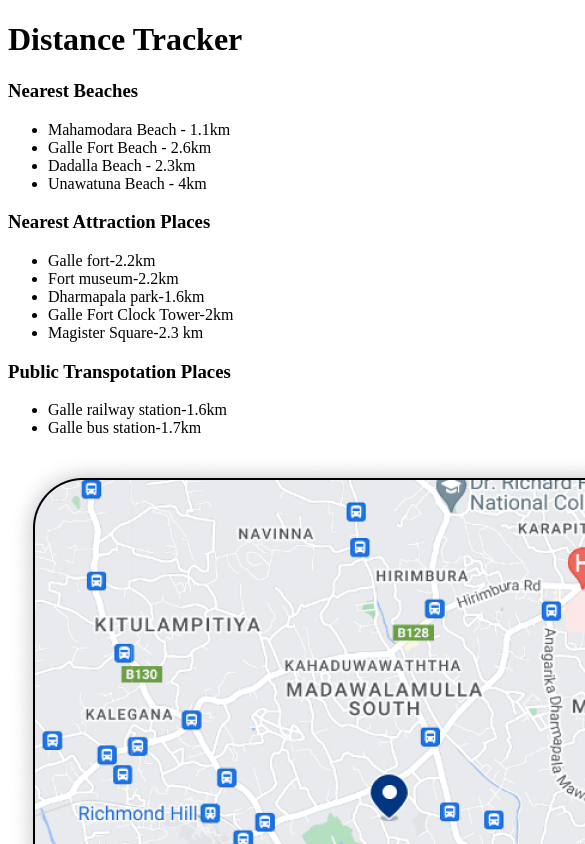
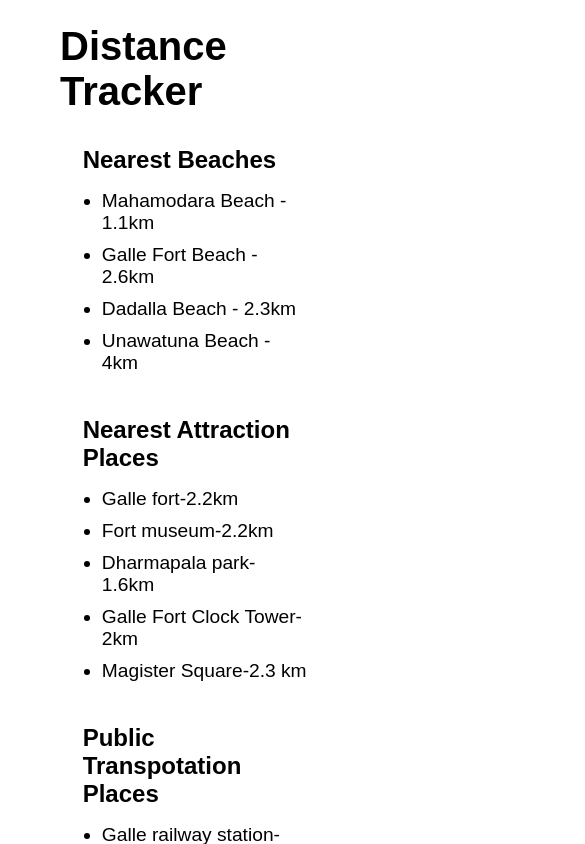
Before and after one commit to WWKMihiranga/Kings-Villa-Project, a React (Create React App) app in the folder kings-villa-project/: page / in a window 390 px wide. Shown: the top 844 px of the page, 585 px wide, since content can reach past the window. Built offline with nearby package versions, Linux system fonts and the light colour scheme.

Commit message:
Designed the style of distance section

```diff
--- a/kings-villa-project/src/Components/Map/map.css
+++ b/kings-villa-project/src/Components/Map/map.css
@@ -0,0 +1,111 @@
+* {
+    margin: 0;
+}
+
+body {
+    margin: auto;
+    font-family: 'Laila', sans-serif;
+}
+
+.map_section_header {
+    /* background-color: black;
+    color: white; */
+    height: 130px;
+}
+
+.map_section_header > h1 {
+    font-size: 2.5em;
+    display: flex;
+    position: absolute;
+    margin: 0.6em 1.5em;
+}
+
+.container {
+    width: 90%;
+    max-width: 1300px;
+    margin: 0 auto;
+    display: flex;
+    gap: 10em;
+    /* justify-content: space-between; */
+    /* border: 5px solid lime; */
+}
+
+.col {
+    margin: 0 1em;
+    display: inline-block;
+    /* border: 3px solid; */
+}
+
+.col > div {
+    /* width: 70%; */
+    margin: auto;
+    /* border: 3px solid palevioletred; */
+}
+
+.list_item {
+    width: 40%;
+    display: block;
+}
+
+.item_set {
+    padding: 1em;
+}
+
+.item_set > h3 {
+    font-size: 24px;
+    margin-bottom: 16px;
+}
+
+.item_set > ul {
+    font-size: 1.2em;
+    padding: 0 0 0 3.5em;
+
+}
+
+.item_set > ul > li {
+    margin-bottom: 10px;
+}
+
+/* .img_div {
+    display: flex;
+    border: 3px solid gold;
+} */
+
+img {
+    max-width: 800px;
+    width: 100%;
+}
+
+@media screen and (max-width: 1200px) {
+    .container {
+        display: block;
+    }
+
+    .col {
+        width: 80%;
+        margin-inline: auto;
+        align-items: center;
+    }
+
+    .list_item {
+        width: 50%;
+    }
+
+    .item_set {
+        width: 80%;
+    }
+
+    img {
+        margin-inline: auto;
+    }
+}
+
+@media screen and (max-width: 850px) {
+    .list_item {
+        width: 80%;
+    }
+
+    .item_set > ul {
+        padding: 0 0 0 1em;
+    }
+}
```
